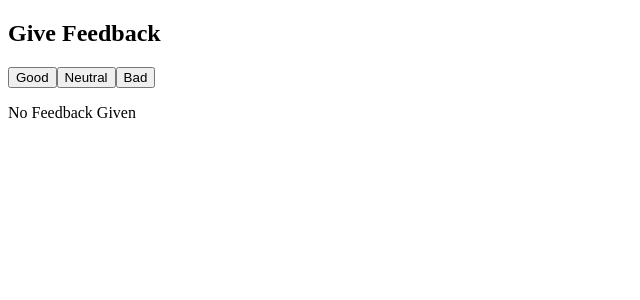
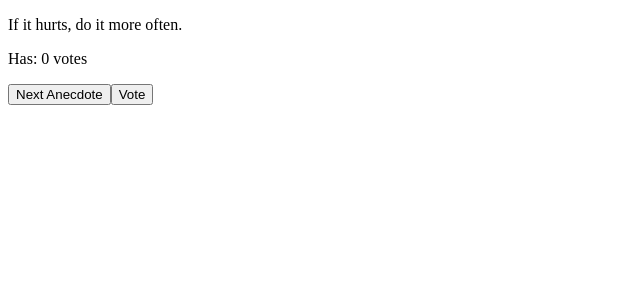
Before and after one commit to autom101/fso-exercises, a React (Create React App) app in the folder part1/exercise1/: page / in a window 1280 px wide. Shown: the top 300 px of the page, without its empty margins (0-640 px from the left). Built offline with nearby package versions, Linux system fonts and the light colour scheme.

Commit message:
Finish ex1.12 and 1.13

```diff
--- /dev/null
+++ b/part1/exercise1/src/Anecdotes.js
@@ -0,0 +1,51 @@
+import { useState } from "react";
+
+const Button = ({ text, handleClick }) => {
+  return (
+    <>
+      <button onClick={handleClick}>{text}</button>
+    </>
+  );
+};
+
+const Anecdotes = () => {
+  const anecdotes = [
+    "If it hurts, do it more often.",
+    "Adding manpower to a late software project makes it later!",
+    "The first 90 percent of the code accounts for the first 10 percent of the development time...The remaining 10 percent of the code accounts for the other 90 percent of the development time.",
+    "Any fool can write code that a computer can understand. Good programmers write code that humans can understand.",
+    "Premature optimization is the root of all evil.",
+    "Debugging is twice as hard as writing the code in the first place. Therefore, if you write the code as cleverly as possible, you are, by definition, not smart enough to debug it.",
+    "Programming without an extremely heavy use of console.log is same as if a doctor would refuse to use x-rays or blood tests when diagnosing patients.",
+    "The only way to go fast, is to go well.",
+  ];
+
+  const [selected, setSelected] = useState(0);
+  const [points, setPoints] = useState(Array(8).fill(0));
+
+  return (
+    <div>
+      <p>{anecdotes[selected]}</p>
+      <p>Has: {points[selected]} votes</p>
+      <div>
+        <Button
+          text="Next Anecdote"
+          handleClick={() => {
+            const randomValue = Math.floor(Math.random() * 8);
+            setSelected(randomValue);
+          }}
+        />
+        <Button
+          text="Vote"
+          handleClick={() => {
+            const pointsCopy = [...points];
+            pointsCopy[selected] += 1;
+            setPoints(pointsCopy);
+          }}
+        />
+      </div>
+    </div>
+  );
+};
+
+export default Anecdotes;
```
Also changed, not shown: part1/exercise1/src/index.js (+10 -2 lines).
